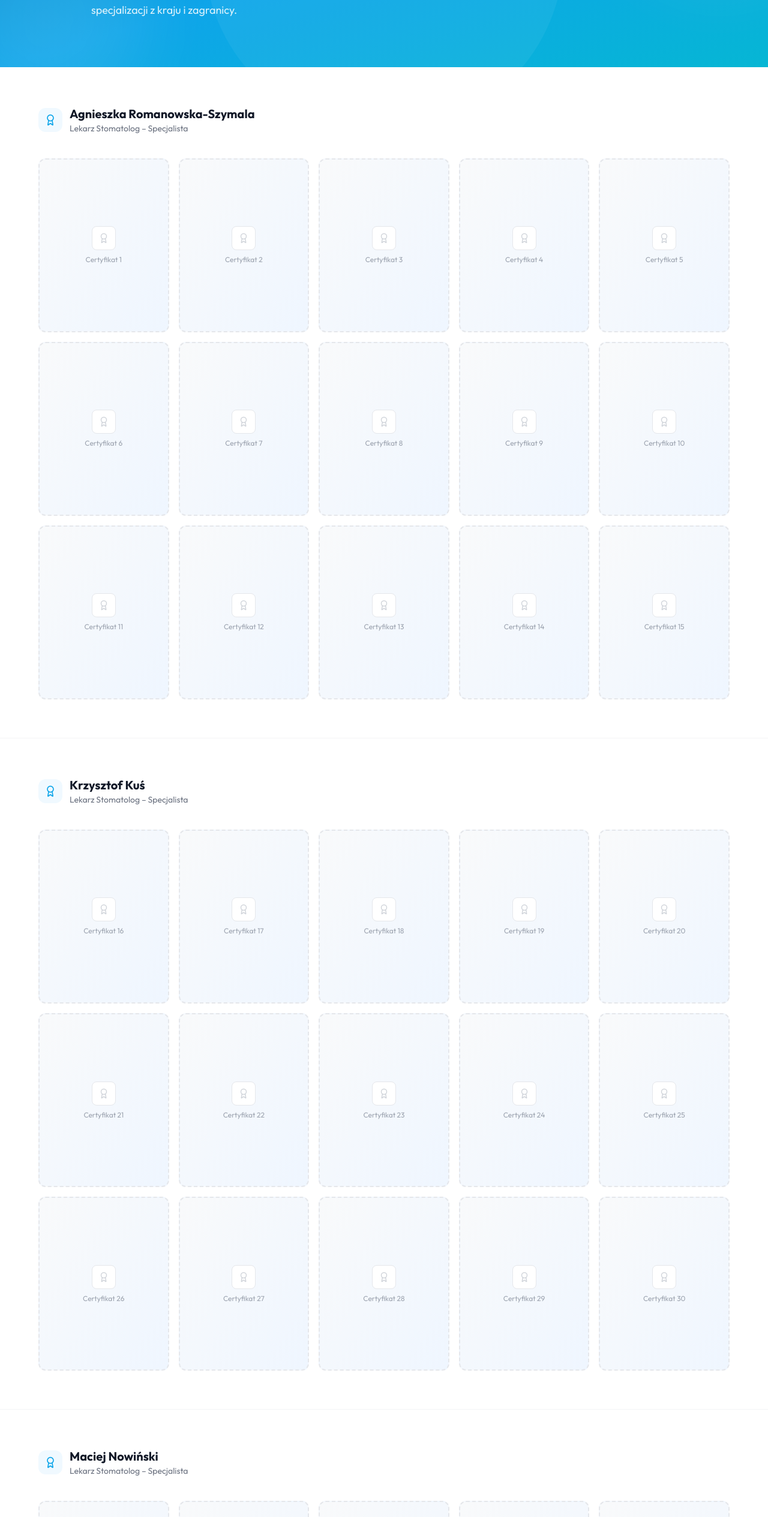
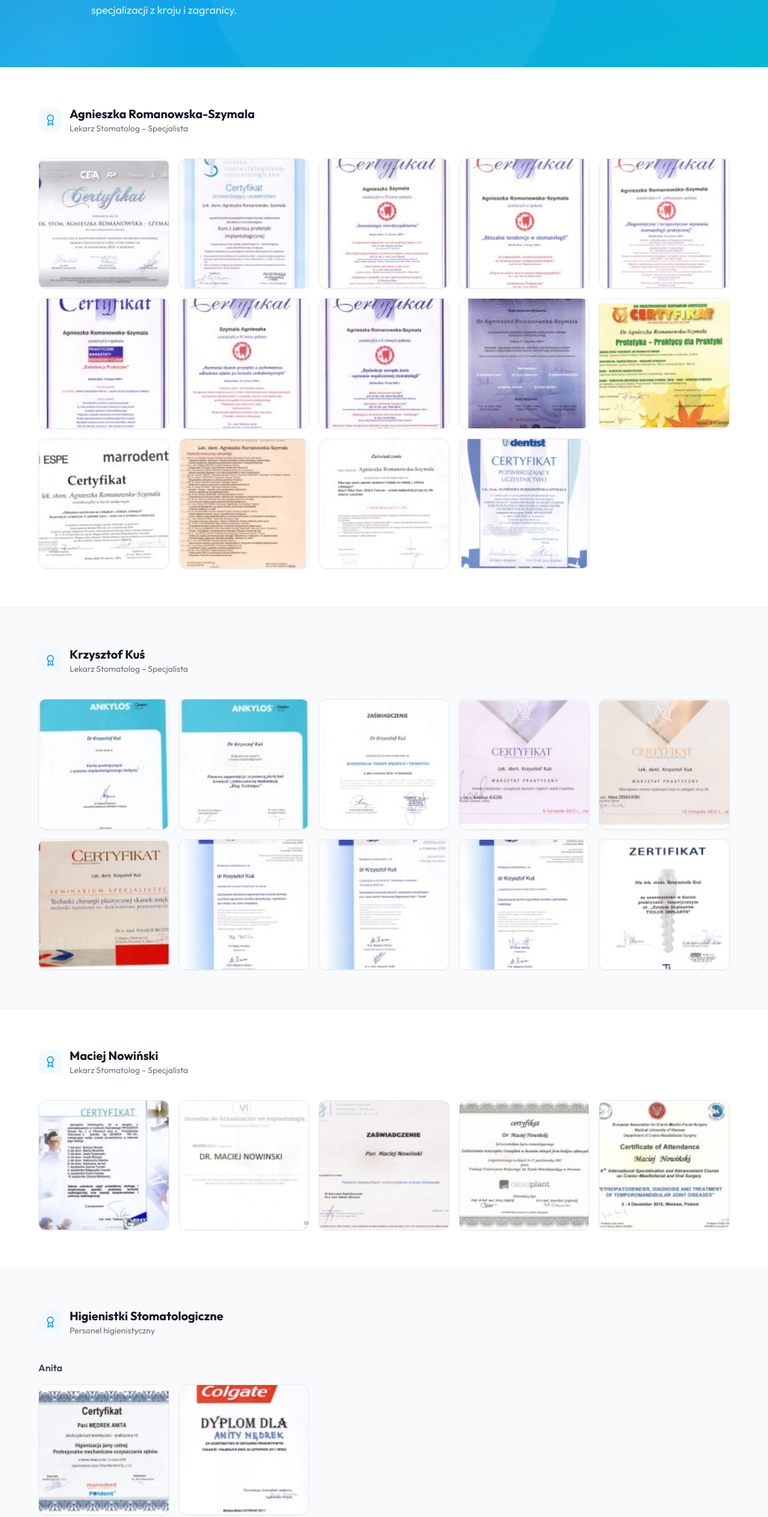
Before and after one commit to macieyosjudo/kokware, a React (Vite) app in the folder rodentica-app/: page /certyfikaty in a window 1280 px wide. Shown: the part 271-2800 px from the top of the page at 60% size. Built offline with nearby package versions, Linux system fonts and the light colour scheme.

Commit message:
Certyfikaty: replace placeholders with real certificate images
https://claude.ai/code/session_016nQQZckVy19WTMnjRPiQSt

```diff
--- a/rodentica-app/src/pages/Certyfikaty.jsx
+++ b/rodentica-app/src/pages/Certyfikaty.jsx
@@ -1,18 +1,94 @@
 import { Award } from 'lucide-react'
 import PageHero from '../components/PageHero'
 import SectionReveal from '../components/SectionReveal'
-import ImagePlaceholder from '../components/ImagePlaceholder'
 import CtaSection from '../components/CtaSection'
 
-const doctorCerts = [
-  { name: 'Agnieszka Romanowska-Szymala', count: 15 },
-  { name: 'Krzysztof Kuś', count: 15 },
-  { name: 'Maciej Nowiński', count: 14 },
+const agnieszka = [
+  '/Agnieszka_Romanowska-Szymala01-150x150.jpg',
+  '/Agnieszka_Romanowska-Szymala02-150x150.jpg',
+  '/Agnieszka_Romanowska-Szymala03-150x150.jpg',
+  '/Agnieszka_Romanowska-Szymala04-150x150.jpg',
+  '/Agnieszka_Romanowska-Szymala05-150x150.jpg',
+  '/Agnieszka_Romanowska-Szymala06-150x150.jpg',
+  '/Agnieszka_Romanowska-Szymala07-150x150.jpg',
+  '/Agnieszka_Romanowska-Szymala08-150x150.jpg',
+  '/Agnieszka_Romanowska-Szymala09-150x150.jpg',
+  '/Agnieszka_Romanowska-Szymala10-150x150.jpg',
+  '/Agnieszka_Romanowska-Szymala11-150x150.jpg',
+  '/Agnieszka_Romanowska-Szymala12-150x150.jpg',
+  '/Agnieszka_Romanowska-Szymala13-150x150.jpg',
+  '/Agnieszka_Romanowska-Szymala14-150x150.jpg',
 ]
 
+const krzysztof = [
+  '/Krzysztof_Kus01-150x150.jpg',
+  '/Krzysztof_Kus02-150x150.jpg',
+  '/Krzysztof_Kus03-150x150.jpg',
+  '/Krzysztof_Kus04-150x150.jpg',
+  '/Krzysztof_Kus05-150x150.jpg',
+  '/Krzysztof_Kus06-150x150.jpg',
+  '/Krzysztof_Kus07-150x150.jpg',
+  '/Krzysztof_Kus08-150x150.jpg',
+  '/Krzysztof_Kus09-150x150.jpg',
+  '/Krzysztof_Kus10-150x150.jpg',
+]
+
+const maciej = [
+  '/maciej-150x150.jpg',
+  '/maciej2-150x150.jpg',
+  '/maciej3-150x150.jpg',
+  '/maciej4-150x150.jpg',
+  '/maciej5-150x150.jpg',
+]
+
+const higienistki = [
+  { name: 'Anita', imgs: ['/Anita-1-001-150x150.jpg', '/Anita-2-001-150x150.jpg'] },
+  { name: 'Ewelina', imgs: ['/Ewelina-1-001-150x150.jpg', '/Ewelina-2-001-150x150.jpg'] },
+  { name: 'Gosia', imgs: ['/gosia-1-001-150x150.jpg', '/gosia-2-001-150x150.jpg', '/gosia-3-001-150x150.jpg', '/gosia-4-001-150x150.jpg', '/gosia-5-001-150x150.jpg'] },
+  { name: 'Zuzia', imgs: ['/zuzia-2-001-150x150.jpg', '/zuzia-5-001-150x150.jpg', '/zuzia-6-001-150x150.jpg', '/zuzia-7-150x150.jpg', '/zuzia-8-001-150x150.jpg', '/zuzia-9-001-150x150.jpg'] },
+]
+
+function CertGrid({ images, name }) {
+  return (
+    <div className="grid grid-cols-2 sm:grid-cols-3 md:grid-cols-4 lg:grid-cols-5 gap-4">
+      {images.map((src, i) => (
+        <SectionReveal key={i} delay={(i % 5) * 0.06} direction="scale">
+          <div className="aspect-square rounded-xl overflow-hidden border border-gray-200 shadow-sm hover:shadow-md hover:-translate-y-0.5 transition-all duration-300">
+            <img
+              src={src}
+              alt={`Certyfikat ${name} nr ${i + 1}`}
+              className="w-full h-full object-cover"
+              loading="lazy"
+            />
+          </div>
+        </SectionReveal>
+      ))}
+    </div>
+  )
+}
+
+function DoctorSection({ name, title, images, bg = 'bg-white' }) {
+  return (
+    <section className={`py-16 px-4 sm:px-6 lg:px-8 border-b border-gray-100 ${bg}`} aria-label={`Certyfikaty – ${name}`}>
+      <div className="max-w-6xl mx-auto">
+        <SectionReveal className="mb-10">
+          <div className="flex items-center gap-3 mb-2">
+            <div className="w-10 h-10 rounded-xl bg-brand-50 flex items-center justify-center">
+              <Award size={20} className="text-brand-500" aria-hidden="true" />
+            </div>
+            <div>
+              <h2 className="text-xl font-bold text-gray-900">{name}</h2>
+              <p className="text-sm text-gray-500">{title}</p>
+            </div>
+          </div>
+        </SectionReveal>
+        <CertGrid images={images} name={name} />
+      </div>
+    </section>
+  )
+}
+
 export default function Certyfikaty() {
-  let globalIndex = 0
-
   return (
     <div>
       <PageHero
@@ -22,45 +98,11 @@ export default function Certyfikaty() {
         breadcrumb={[{ label: 'Certyfikaty' }]}
       />
 
-      {/* Doctors certs */}
-      {doctorCerts.map(({ name, count }) => (
-        <section key={name} className="py-16 px-4 sm:px-6 lg:px-8 border-b border-gray-100 bg-white" aria-label={`Certyfikaty – ${name}`}>
-          <div className="max-w-6xl mx-auto">
-            <SectionReveal className="mb-10">
-              <div className="flex items-center gap-3 mb-2">
-                <div className="w-10 h-10 rounded-xl bg-brand-50 flex items-center justify-center">
-                  <Award size={20} className="text-brand-500" aria-hidden="true" />
-                </div>
-                <div>
-                  <h2 className="text-xl font-bold text-gray-900">{name}</h2>
-                  <p className="text-sm text-gray-500">Lekarz Stomatolog – Specjalista</p>
-                </div>
-              </div>
-            </SectionReveal>
+      <DoctorSection name="Agnieszka Romanowska-Szymala" title="Lekarz Stomatolog – Specjalista" images={agnieszka} />
+      <DoctorSection name="Krzysztof Kuś" title="Lekarz Stomatolog – Specjalista" images={krzysztof} bg="bg-gray-50" />
+      <DoctorSection name="Maciej Nowiński" title="Lekarz Stomatolog – Specjalista" images={maciej} />
 
-            <div className="grid grid-cols-2 sm:grid-cols-3 md:grid-cols-4 lg:grid-cols-5 gap-4">
-              {Array.from({ length: count }).map((_, i) => {
-                globalIndex++
-                const idx = globalIndex
-                return (
-                  <SectionReveal key={i} delay={(i % 5) * 0.06} direction="scale">
-                    <div className="group aspect-[3/4] bg-gradient-to-br from-gray-50 to-blue-50 rounded-xl border-2 border-dashed border-gray-200 hover:border-brand-300 hover:shadow-lg hover:shadow-brand-500/10 transition-all duration-300 flex flex-col items-center justify-center gap-2 cursor-default p-3">
-                      <div className="w-10 h-10 rounded-lg bg-white border border-gray-200 flex items-center justify-center group-hover:border-brand-200 transition-colors">
-                        <Award size={18} className="text-gray-300 group-hover:text-brand-400 transition-colors" aria-hidden="true" />
-                      </div>
-                      <p className="text-xs text-gray-400 text-center leading-tight group-hover:text-brand-400 transition-colors">
-                        Certyfikat {idx}
-                      </p>
-                    </div>
-                  </SectionReveal>
-                )
-              })}
-            </div>
-          </div>
-        </section>
-      ))}
-
-      {/* Hygienists certs */}
+      {/* Higienistki */}
       <section className="py-16 px-4 sm:px-6 lg:px-8 bg-gray-50" aria-label="Certyfikaty – Higienistki Stomatologiczne">
         <div className="max-w-6xl mx-auto">
           <SectionReveal className="mb-10">
@@ -75,31 +117,15 @@ export default function Certyfikaty() {
             </div>
           </SectionReveal>
 
-          <div className="grid grid-cols-2 sm:grid-cols-3 md:grid-cols-4 lg:grid-cols-5 gap-4">
-            {Array.from({ length: 0 }).map((_, i) => (
-              <SectionReveal key={i} delay={(i % 5) * 0.06} direction="scale">
-                <div className="group aspect-[3/4] bg-white rounded-xl border-2 border-dashed border-gray-200 hover:border-brand-300 hover:shadow-lg transition-all duration-300 flex flex-col items-center justify-center gap-2 p-3">
-                  <Award size={18} className="text-gray-300 group-hover:text-brand-400 transition-colors" aria-hidden="true" />
-                  <p className="text-xs text-gray-400 text-center">Certyfikat</p>
-                </div>
-              </SectionReveal>
+          <div className="flex flex-col gap-10">
+            {higienistki.map(({ name, imgs }) => (
+              <div key={name}>
+                <SectionReveal>
+                  <h3 className="text-base font-semibold text-gray-700 mb-4">{name}</h3>
+                </SectionReveal>
+                <CertGrid images={imgs} name={name} />
+              </div>
             ))}
-            {/* Placeholder info */}
-            <SectionReveal className="col-span-full">
-              <div className="bg-brand-50 border border-brand-100 rounded-2xl p-6 text-center">
-                <Award size={28} className="text-brand-400 mx-auto mb-3" aria-hidden="true" />
-                <p className="text-gray-600 text-sm">Certyfikaty higienistek zostaną dodane wkrótce.</p>
-                <a
-                  href="https://rodentica.pl/o-nas/nasz-personel/asystentki-stomatologiczne/certyfikaty-asystentek/"
-                  target="_blank"
-                  rel="noopener noreferrer"
-                  className="inline-flex items-center gap-1.5 text-brand-600 text-sm font-medium mt-3 hover:underline cursor-pointer"
-                >
-                  <Award size={14} aria-hidden="true" />
-                  Przeglądaj na rodentica.pl →
-                </a>
-              </div>
-            </SectionReveal>
           </div>
         </div>
       </section>
```
